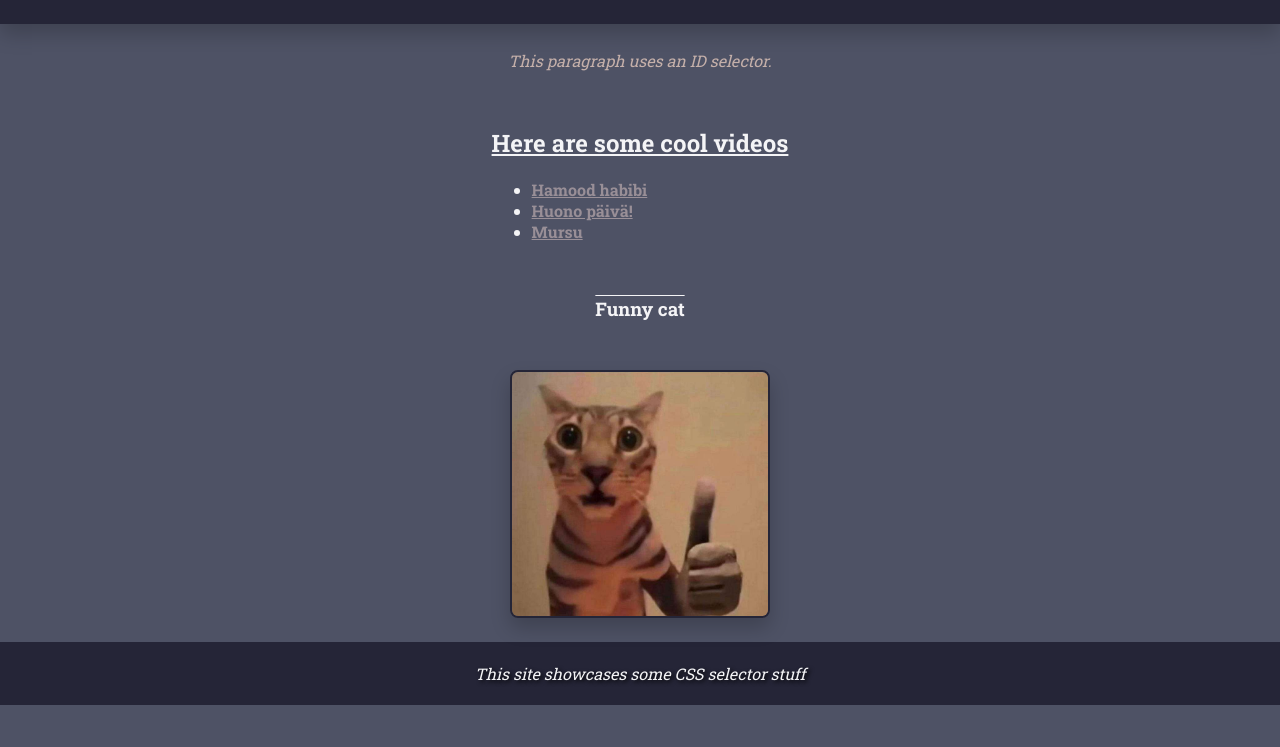
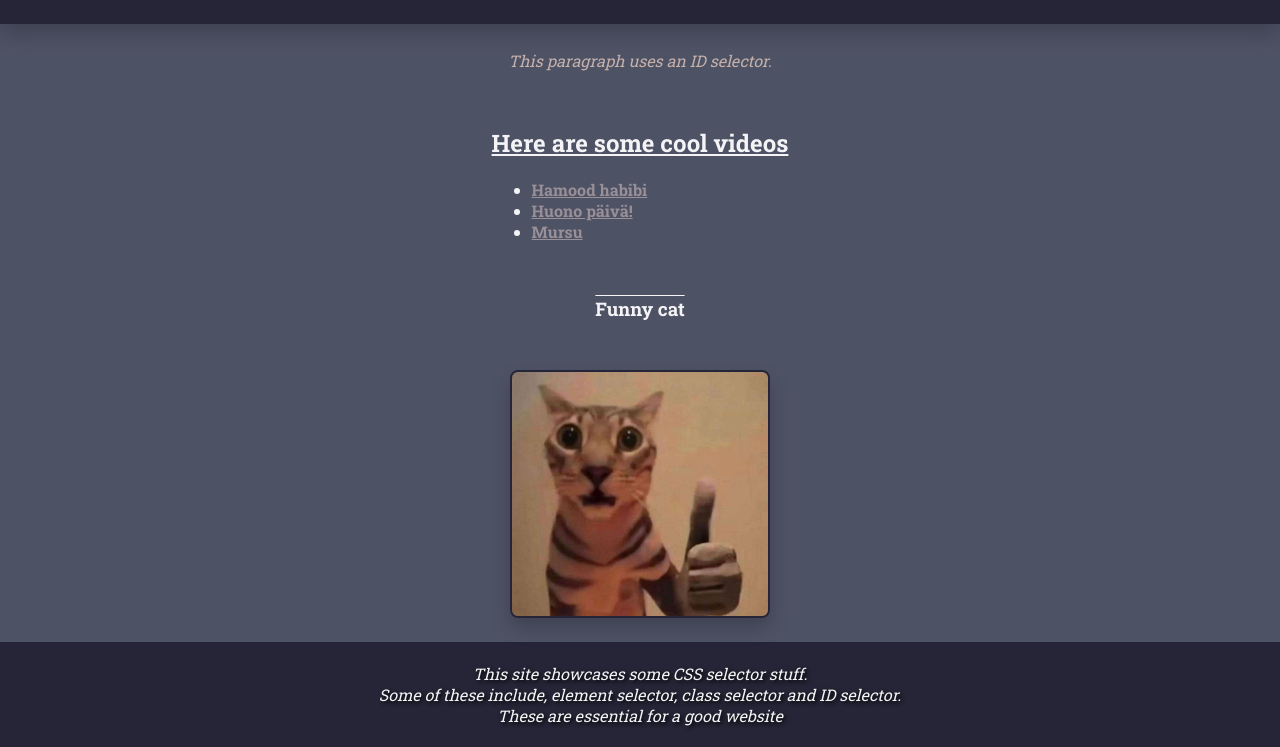
Before and after one commit to miukumauku123/WebKehittaminenS2025, a plain HTML site: page task-d/index.html in a window 1280 px wide. Shown: the part 72-819 px from the top of the page. Drawn offline with Linux system fonts and the light colour scheme.

Commit message:
fixed task d

```diff
--- a/task-d/index.html
+++ b/task-d/index.html
@@ -34,7 +34,9 @@ Date: 2025-10-09
         </div>
     </div>
     <footer>
-        <p class="highlight">This site showcases some CSS selector stuff</p>
+        <p class="highlight">This site showcases some CSS selector stuff.
+            <br> Some of these include, element selector, class selector and ID selector.
+            <br> These are essential for a good website</p>
     </footer>
 </body>
 
--- a/task-d/style.css
+++ b/task-d/style.css
@@ -39,7 +39,7 @@ footer {
     text-shadow: 2px 2px 4px black;
 }
 
-h1 {
+h1, h2, h3 {
     text-align: center;
 }
 
@@ -53,6 +53,7 @@ h3 {
 
 p {
     font-style: italic;
+    text-align: center;
 }
 
 section ul li {
```
